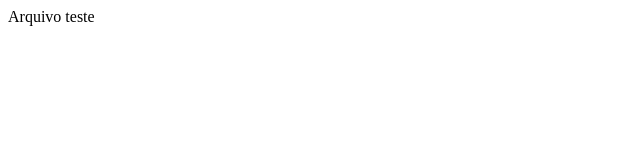
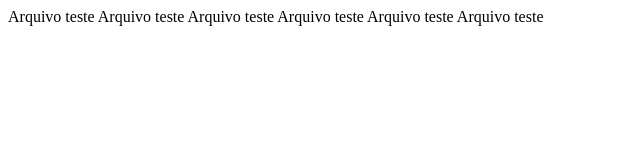
Before and after one commit to sopadelobas/ProjetoGit3, a plain HTML site: page arquivoteste.html in a window 1280 px wide. Shown: the whole page, without its empty margins (0-640 px from the left). Drawn offline with Linux system fonts and the light colour scheme.

Commit message:
Nova inclusão

```diff
--- a/arquivoteste.html
+++ b/arquivoteste.html
@@ -7,5 +7,10 @@
 </head>
 <body>
     Arquivo teste
+    Arquivo teste
+    Arquivo teste
+    Arquivo teste
+    Arquivo teste
+    Arquivo teste
 </body>
 </html>
```
